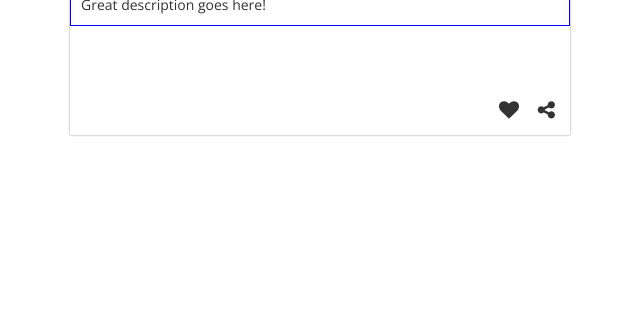
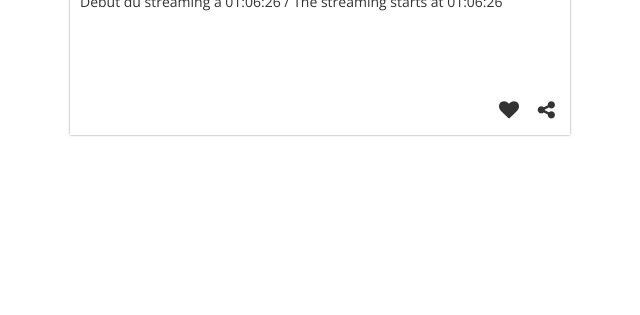
Before and after one commit to Jeel-Shah/sellembd-api, a Flask app: page / in a window 1280 px wide. Shown: the part 485-800 px from the top of the page, without its empty margins (0-640 px from the left). Run offline with Flask 2, Linux system fonts and the light colour scheme; some libraries are stand-ins or nearby versions.

Commit message:
component completed

```diff
--- a/static/base.css
+++ b/static/index-style.css
@@ -2,8 +2,15 @@
 
 html, body {
     height: 100%;
+    background: #F7F7F7;
 }
 
+/*
+ * The code below will be generated dynamically server side and then will be placed inside the javascript file
+ * served to the user.
+ *
+ * We will also have to call on fontawesome until we can package icons with the js or dyanmically generate them
+ * */
 #sd-56ab97d0bf5da5426894e110 {
     position: relative;
     height: 600px;
@@ -34,12 +41,10 @@ html, body {
     font-family: 'Open Sans', sans-serif;
     width: 100%;
     margin-top: 15px;
-    border: 1px solid blue;
 }
 
 #main-inner-footer-bottom {
     position: absolute;
-/*    border: 1px solid red; */
     margin-left: 10px;
     bottom: 0;
     right: 15px;
@@ -56,8 +61,6 @@ html, body {
     padding-left: 20px;
     padding-right: 20px;
 
-    border: 1px solid black;
-
     font-weight: bold;
     font-size: 20px;
 }
--- a/templates/index.html
+++ b/templates/index.html
@@ -2,7 +2,7 @@
 <html>
     <head>
         <title> Sellento Embed </title>
-        <link rel="stylesheet" href="{{url_for('static', filename='base.css')}}" />
+        <link rel="stylesheet" href="{{url_for('static', filename='index-style.css')}}" />
         <link rel="stylesheet" href="https://maxcdn.bootstrapcdn.com/font-awesome/4.5.0/css/font-awesome.min.css">
 
         <!-- Latest compiled and minified CSS -->
@@ -23,13 +23,13 @@
                     </div>
 
                     <div id="main-inner-footer">
-                        <p id="desc-p"> Great description goes here! </p>
+                        <p id="desc-p"> Début du streaming à 01:06:26 / The streaming starts at 01:06:26 </p>
                     </div>
 
                     <div id="main-inner-footer-bottom">
                         <ul id="sel-inner-ul">
                             <li> <i class="fa fa-heart"></i> </li>
-                            <li> <i class="fa fa-share-alt"></i> </li>
+                            <li onclick="generateEmbed()"> <i class="fa fa-share-alt"></i> </li>
                         </ul>
                     </div>
                 </div>
```
